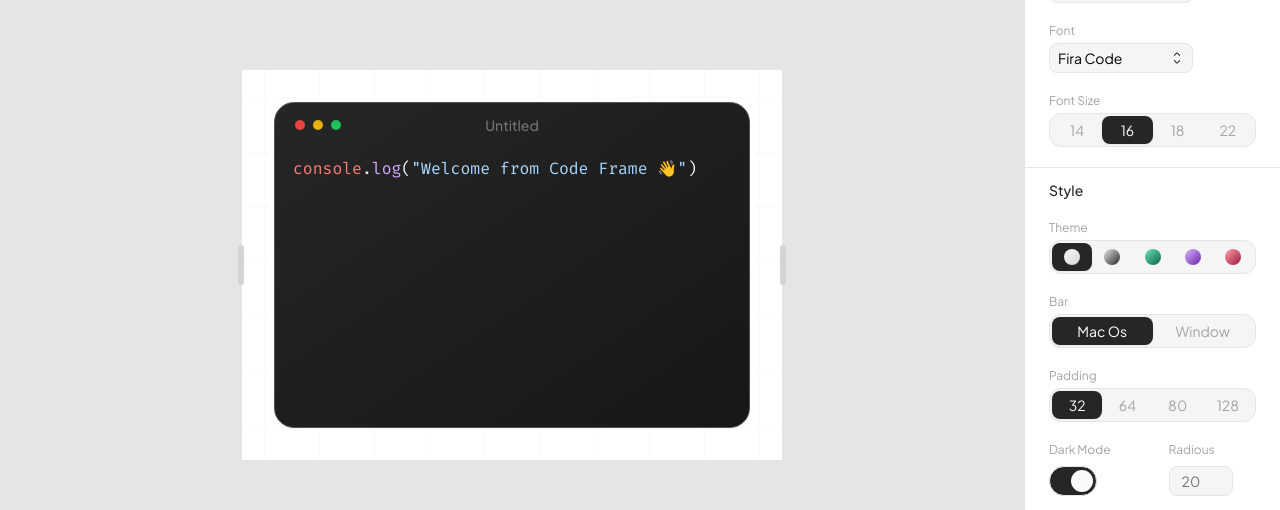
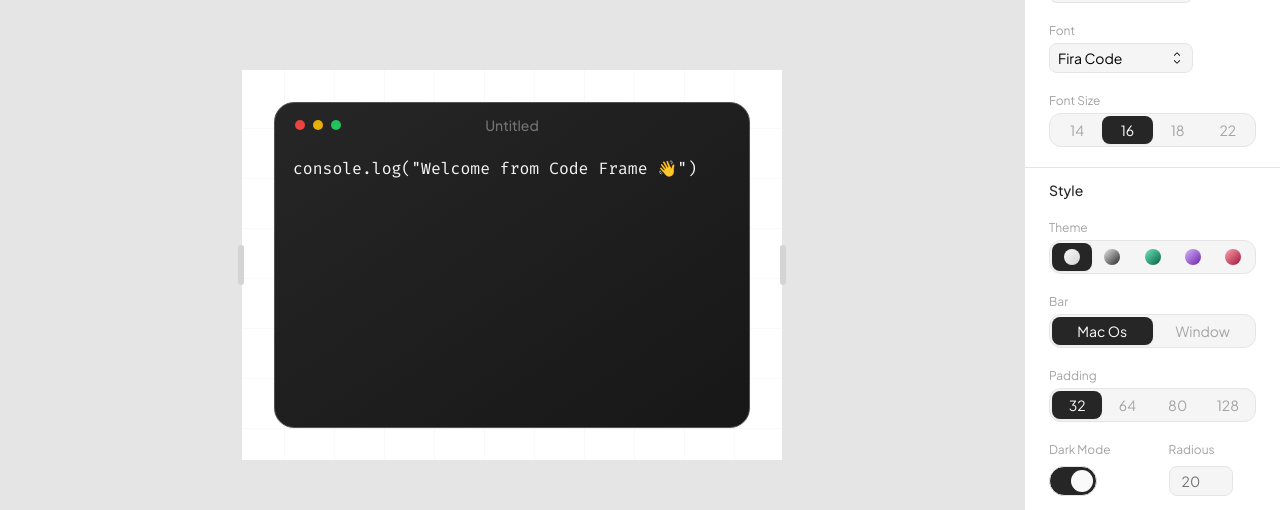
Before and after one commit to CraziiIvan/code-frame, a React (Vite) app: page / in a window 1280 px wide. Shown: the part 162-672 px from the top of the page. Built offline with nearby package versions, Linux system fonts and the light colour scheme; a small style sheet from the web is missing.

Commit message:
fix style and background bug

```diff
--- a/src/components/EditorPlayground.tsx
+++ b/src/components/EditorPlayground.tsx
@@ -1,5 +1,5 @@
 import "../index.css";
-import { useRef, useState } from "react";
+import { useEffect, useRef, useState } from "react";
 import Editor from "react-simple-code-editor";
 import hljs from "highlight.js";
 import { motion, useMotionValue } from "framer-motion";
@@ -23,6 +23,17 @@ function EditorPlayground() {
   const width = useMotionValue(540);
 
   const fontFamily = fontOptions[font as keyof typeof fontOptions];
+
+  useEffect(() => {
+    const link = document.createElement('link');
+    link.rel = 'stylesheet';
+    link.href = `https://cdn.jsdelivr.net/gh/highlightjs/cdn-release@11.9.0/build/styles/github${darkMode ? "-dark": ""}.min.css`;
+    document.head.appendChild(link);
+
+    return () => {
+      document.head.removeChild(link);
+    };
+  }, [darkMode]);
 
   return (
     <div className="absolute top-editor left-1/2 -translate-x-1/2">
--- /dev/null
+++ b/src/github-dark.css
@@ -0,0 +1,118 @@
+pre code.hljs {
+    display: block;
+    overflow-x: auto;
+    padding: 1em
+  }
+  code.hljs {
+    padding: 3px 5px
+  }
+  /*!
+    Theme: GitHub Dark
+    Description: Dark theme as seen on github.com
+    Author: github.com
+    Maintainer: @Hirse
+    Updated: 2021-05-15
+
+    Outdated base version: https://github.com/primer/github-syntax-dark
+    Current colors taken from GitHub's CSS
+  */
+  .hljs {
+    color: #c9d1d9;
+    background: #0d1117
+  }
+  .hljs-doctag,
+  .hljs-keyword,
+  .hljs-meta .hljs-keyword,
+  .hljs-template-tag,
+  .hljs-template-variable,
+  .hljs-type,
+  .hljs-variable.language_ {
+    /* prettylights-syntax-keyword */
+    color: #ff7b72
+  }
+  .hljs-title,
+  .hljs-title.class_,
+  .hljs-title.class_.inherited__,
+  .hljs-title.function_ {
+    /* prettylights-syntax-entity */
+    color: #d2a8ff
+  }
+  .hljs-attr,
+  .hljs-attribute,
+  .hljs-literal,
+  .hljs-meta,
+  .hljs-number,
+  .hljs-operator,
+  .hljs-variable,
+  .hljs-selector-attr,
+  .hljs-selector-class,
+  .hljs-selector-id {
+    /* prettylights-syntax-constant */
+    color: #79c0ff
+  }
+  .hljs-regexp,
+  .hljs-string,
+  .hljs-meta .hljs-string {
+    /* prettylights-syntax-string */
+    color: #a5d6ff
+  }
+  .hljs-built_in,
+  .hljs-symbol {
+    /* prettylights-syntax-variable */
+    color: #ffa657
+  }
+  .hljs-comment,
+  .hljs-code,
+  .hljs-formula {
+    /* prettylights-syntax-comment */
+    color: #8b949e
+  }
+  .hljs-name,
+  .hljs-quote,
+  .hljs-selector-tag,
+  .hljs-selector-pseudo {
+    /* prettylights-syntax-entity-tag */
+    color: #7ee787
+  }
+  .hljs-subst {
+    /* prettylights-syntax-storage-modifier-import */
+    color: #c9d1d9
+  }
+  .hljs-section {
+    /* prettylights-syntax-markup-heading */
+    color: #1f6feb;
+    font-weight: bold
+  }
+  .hljs-bullet {
+    /* prettylights-syntax-markup-list */
+    color: #f2cc60
+  }
+  .hljs-emphasis {
+    /* prettylights-syntax-markup-italic */
+    color: #c9d1d9;
+    font-style: italic
+  }
+  .hljs-strong {
+    /* prettylights-syntax-markup-bold */
+    color: #c9d1d9;
+    font-weight: bold
+  }
+  .hljs-addition {
+    /* prettylights-syntax-markup-inserted */
+    color: #aff5b4;
+    background-color: #033a16
+  }
+  .hljs-deletion {
+    /* prettylights-syntax-markup-deleted */
+    color: #ffdcd7;
+    background-color: #67060c
+  }
+  .hljs-char.escape_,
+  .hljs-link,
+  .hljs-params,
+  .hljs-property,
+  .hljs-punctuation,
+  .hljs-tag {
+    /* purposely ignored */
+
+  }
--- /dev/null
+++ b/src/github.css
@@ -0,0 +1,118 @@
+pre code.hljs {
+  display: block;
+  overflow-x: auto;
+  padding: 1em
+}
+code.hljs {
+  padding: 3px 5px
+}
+/*!
+  Theme: GitHub
+  Description: Light theme as seen on github.com
+  Author: github.com
+  Maintainer: @Hirse
+  Updated: 2021-05-15
+
+  Outdated base version: https://github.com/primer/github-syntax-light
+  Current colors taken from GitHub's CSS
+*/
+.hljs {
+  color: #24292e;
+  background: #ffffff
+}
+.hljs-doctag,
+.hljs-keyword,
+.hljs-meta .hljs-keyword,
+.hljs-template-tag,
+.hljs-template-variable,
+.hljs-type,
+.hljs-variable.language_ {
+  /* prettylights-syntax-keyword */
+  color: #d73a49
+}
+.hljs-title,
+.hljs-title.class_,
+.hljs-title.class_.inherited__,
+.hljs-title.function_ {
+  /* prettylights-syntax-entity */
+  color: #6f42c1
+}
+.hljs-attr,
+.hljs-attribute,
+.hljs-literal,
+.hljs-meta,
+.hljs-number,
+.hljs-operator,
+.hljs-variable,
+.hljs-selector-attr,
+.hljs-selector-class,
+.hljs-selector-id {
+  /* prettylights-syntax-constant */
+  color: #005cc5
+}
+.hljs-regexp,
+.hljs-string,
+.hljs-meta .hljs-string {
+  /* prettylights-syntax-string */
+  color: #032f62
+}
+.hljs-built_in,
+.hljs-symbol {
+  /* prettylights-syntax-variable */
+  color: #e36209
+}
+.hljs-comment,
+.hljs-code,
+.hljs-formula {
+  /* prettylights-syntax-comment */
+  color: #6a737d
+}
+.hljs-name,
+.hljs-quote,
+.hljs-selector-tag,
+.hljs-selector-pseudo {
+  /* prettylights-syntax-entity-tag */
+  color: #22863a
+}
+.hljs-subst {
+  /* prettylights-syntax-storage-modifier-import */
+  color: #24292e
+}
+.hljs-section {
+  /* prettylights-syntax-markup-heading */
+  color: #005cc5;
+  font-weight: bold
+}
+.hljs-bullet {
+  /* prettylights-syntax-markup-list */
+  color: #735c0f
+}
+.hljs-emphasis {
+  /* prettylights-syntax-markup-italic */
+  color: #24292e;
+  font-style: italic
+}
+.hljs-strong {
+  /* prettylights-syntax-markup-bold */
+  color: #24292e;
+  font-weight: bold
+}
+.hljs-addition {
+  /* prettylights-syntax-markup-inserted */
+  color: #22863a;
+  background-color: #f0fff4
+}
+.hljs-deletion {
+  /* prettylights-syntax-markup-deleted */
+  color: #b31d28;
+  background-color: #ffeef0
+}
+.hljs-char.escape_,
+.hljs-link,
+.hljs-params,
+.hljs-property,
+.hljs-punctuation,
+.hljs-tag {
+  /* purposely ignored */
+
+}
--- a/src/index.css
+++ b/src/index.css
@@ -37,3 +37,7 @@
     -ms-overflow-style: none;
     scrollbar-width: none;
 }
+
+.bg-pure {
+    background-image: url("./assets/pure-background.svg");
+}
--- a/src/layout/Canvas.tsx
+++ b/src/layout/Canvas.tsx
@@ -1,15 +1,9 @@
 import Editor from "../components/EditorPlayground";
-import { useOptionsContext } from "../hooks/useOptionsContext";
 
 function Canvas() {
 
-
-  const context = useOptionsContext()
-  const {darkMode} = context.state
-
   return(
     <section  className=" w-canvas h-full relative overflow-y-auto  ">
-    <link rel="stylesheet" href={`../node_modules/highlight.js/styles/github${darkMode ? "-dark": ""}.css`}></link>
       <Editor/>
     </section>
   );
--- a/tailwind.config.js
+++ b/tailwind.config.js
@@ -16,10 +16,6 @@ export default {
       inset: {
         editor: "calc(50% - 200px)",
       },
-      backgroundImage: {
-        "pure": "url('./src/assets/background/pure_bg.svg')",
-        "space": "url('./src/assets/background/space_bg.svg')",
-      },
       gradientColorStops: {
         "purple-1000": "#25063D"
       }
```
Also changed, not shown: src/assets/background/Frame 15.svg (deleted), src/assets/background/space_bg.svg (deleted).
